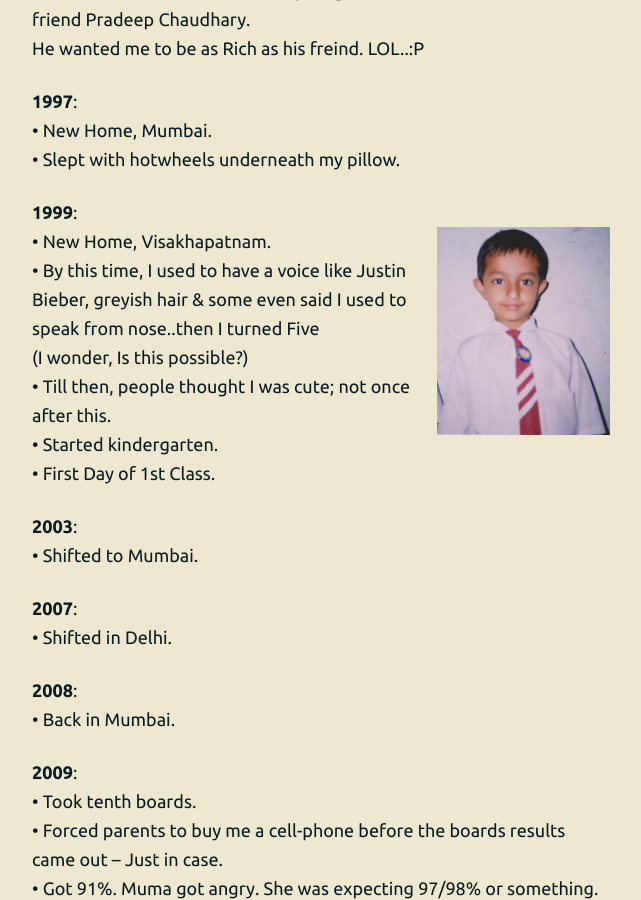
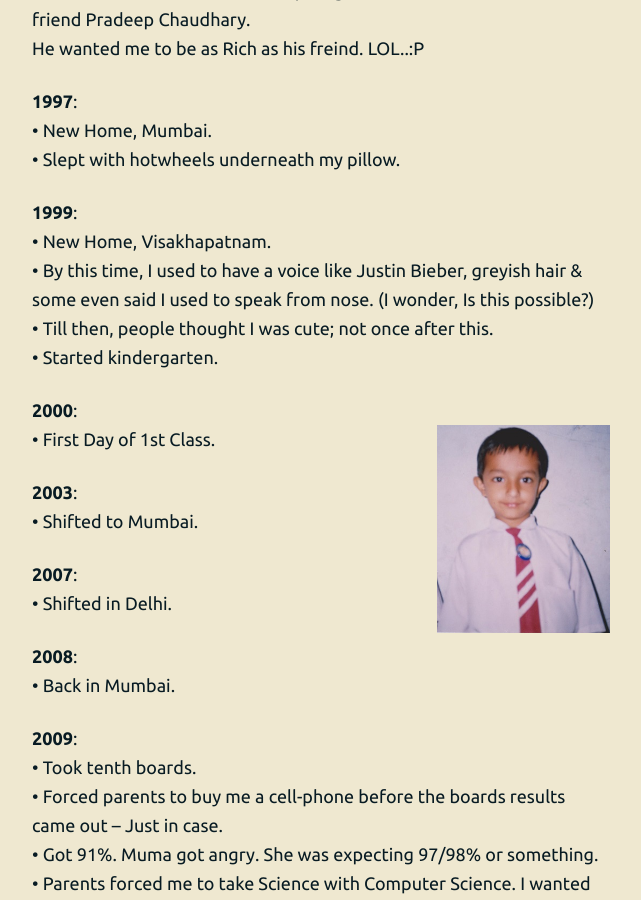
Before and after one commit to 93notes/93notes.github.io, a Jekyll site: the page built from timeline.html, in a window 1280 px wide and 900 px high, scrolled down 430 px. Shown: the whole window, without its empty margins (319-960 px from the left). Built offline with Jekyll 4.4.1, drawn with Linux system fonts in a browser that asks for light colours; nearby versions of some CDN libraries.

Commit message:
Update timeline.html

```diff
--- a/timeline.html
+++ b/timeline.html
@@ -53,17 +53,16 @@ img {
 
 <p>
 <strong>1999</strong>: </br>
- <img width="30%" style="float: right;" src="/images/personal/first-day-in-school.jpg" alt="Pradeep Singh first day in School"/>
-
 &bull; New Home, Visakhapatnam. </br>
-&bull; By this time, I used to have a voice like Justin Bieber, greyish hair &amp; some even said I used to speak from nose..then I turned Five </br>
-(I wonder, Is this possible?)</br>
+&bull; By this time, I used to have a voice like Justin Bieber, greyish hair &amp; some even said I used to speak from nose. (I wonder, Is this possible?)</br>
 &bull; Till then, people thought I was cute; not once  after this. </br>
 &bull; Started kindergarten. </br>
-&bull; First Day of 1st Class.
-<!-- <div id="event-main" class="g one-whole cf"> -->
-  <!-- <img width="25%" style="float: right;" src="/images/personal/first-day-in-school.jpg" alt="Pradeep Singh first day in School"/>
-<!-- </div> --></br>
+</p>
+
+<p>
+<strong>2000</strong>: </br>
+<img width="30%" style="float: right;" src="/images/personal/first-day-in-school.jpg" alt="Pradeep Singh first day in School"/>
+&bull; First Day of 1st Class. </br>
 </p>
 
 <p>
@@ -93,10 +92,9 @@ img {
 
 <p>
 <strong>2010</strong>: </br>
-<img  src="/images/personal/School-Captain.jpg" alt="Pradeep Singh as School Captain"/>
+<img width="30%" src="/images/personal/School-Captain.jpg" alt="Pradeep Singh as School Captain"/>
 &bull; <strong>January</strong> - Dropped out of Coputer Science &amp; took HINDI as replacement of Computer Science. Peace. </br>
-&bull; <strong>August</strong> - Selected as Head Boy (School Captain) of School. <div id="event-main" class="g one-whole cf">
-</div></br>
+&bull; <strong>August</strong> - Selected as Head Boy (School Captain) of School. </br>
 </p>
 
 <p>
```
